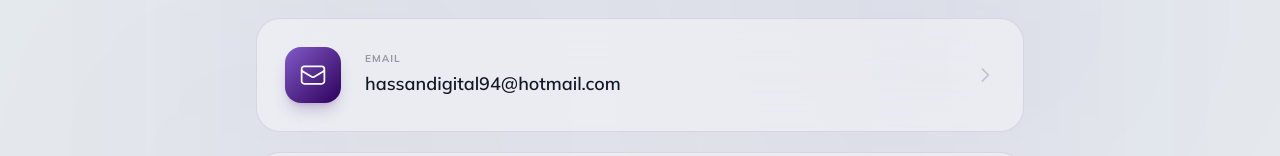
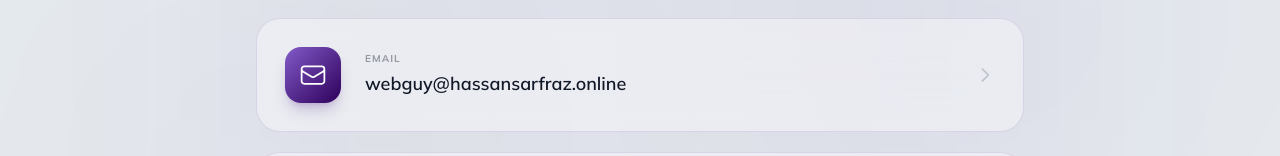
Before and after one commit to hassangithub10/Hassan_Portfolio, a Next.js app: page / in a window 1280 px wide. Shown: the part 6923-7079 px from the top of the page. Built offline with nearby package versions, Linux system fonts and the light colour scheme; no server answers.

Commit message:
update email

```diff
--- a/src/components/layout/Footer.tsx
+++ b/src/components/layout/Footer.tsx
@@ -37,7 +37,7 @@ const defaultSocialLinks = [
     },
     {
         name: "Whatsapp",
-        url: "https://wa.me/923117371750",
+        url: "https://api.whatsapp.com/send/?phone=%2B923117371750&text&type=phone_number&app_absent=0",
         icon: (
             <svg width="20" height="20" viewBox="0 0 24 24" fill="currentColor">
                 <path d="M17.472 14.382c-.297-.149-1.758-.867-2.03-.967-.273-.099-.471-.148-.67.15-.197.297-.767.966-.94 1.164-.173.199-.347.223-.644.075-.297-.15-1.255-.463-2.39-1.475-.883-.788-1.48-1.761-1.653-2.059-.173-.297-.018-.458.13-.606.134-.133.298-.347.446-.52.149-.174.198-.298.298-.497.099-.198.05-.371-.025-.52-.075-.149-.669-1.612-.916-2.207-.242-.579-.487-.5-.669-.51-.173-.008-.371-.01-.57-.01-.198 0-.52.074-.792.372-.272.297-1.04 1.016-1.04 2.479 0 1.462 1.065 2.875 1.213 3.074.149.198 2.096 3.2 5.077 4.487.709.306 1.262.489 1.694.625.712.227 1.36.195 1.871.118.571-.085 1.758-.719 2.006-1.413.248-.694.248-1.289.173-1.413-.074-.124-.272-.198-.57-.347m-5.421 7.403h-.004a9.87 9.87 0 01-5.031-1.378l-.361-.214-3.741.982.998-3.648-.235-.374a9.86 9.86 0 01-1.51-5.26c.001-5.45 4.436-9.884 9.888-9.884 2.64 0 5.122 1.03 6.988 2.898a9.825 9.825 0 012.893 6.994c-.003 5.45-4.437 9.884-9.885 9.884m8.413-18.297A11.815 11.815 0 0012.05 0C5.495 0 .16 5.335.157 11.892c0 2.096.547 4.142 1.588 5.945L.057 24l6.305-1.654a11.882 11.882 0 005.683 1.448h.005c6.554 0 11.89-5.335 11.893-11.893a11.821 11.821 0 00-3.48-8.413z" />
--- a/src/components/layout/Header.tsx
+++ b/src/components/layout/Header.tsx
@@ -27,7 +27,7 @@ export default function Header() {
     ];
 
     const ctaText = "Contact Me";
-    const ctaUrl = "mailto:hassandigital94@hotmail.com";
+    const ctaUrl = "mailto:webguy@hassansarfraz.online";
     const logoText = "Hassan";
 
     useEffect(() => {
--- a/src/components/sections/Contact.tsx
+++ b/src/components/sections/Contact.tsx
@@ -12,8 +12,8 @@ const contactInfoItems = [
     {
         icon: EnvelopeIcon,
         label: "Email",
-        value: "hassandigital94@hotmail.com",
-        href: "mailto:hassandigital94@hotmail.com",
+        value: "webguy@hassansarfraz.online",
+        href: "mailto:webguy@hassansarfraz.online",
         gradient: "from-primary-400 to-primary-600",
         glow: "group-hover:shadow-lg group-hover:shadow-primary-500/10",
     },
```
